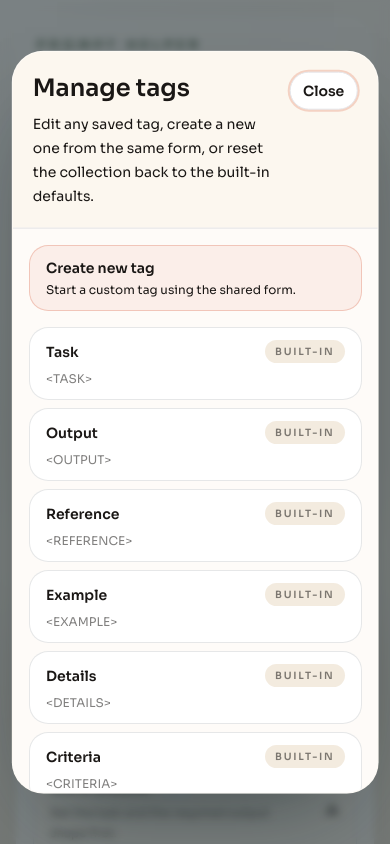
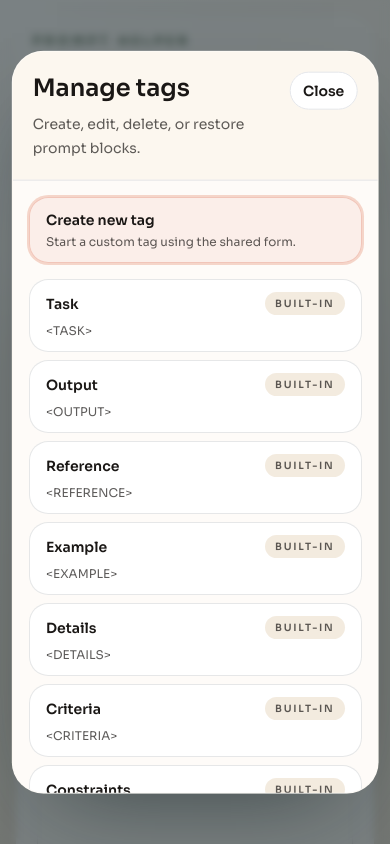
Before and after one commit to BuHogeJI2/prompt-helper, a React (Vite) app: page / in a window 390 px wide. Both pictures are taken after a click on the button "Manage tags". Shown: the top 844 px of the page. Built offline with nearby package versions, Linux system fonts and the light colour scheme.

Commit message:
fix: improve responsive ux and tag management

```diff
--- a/src/App.tsx
+++ b/src/App.tsx
@@ -65,7 +65,7 @@ export default function App() {
         />
 
         <div className="grid grid-cols-1 gap-5 xl:grid-cols-2 xl:items-start">
-          <TagsPanel sections={sections} onInsertTag={insertTag} />
+          <div className="order-1 xl:order-2">
             <EditorPanel
               editorText={editorText}
               editorRef={editorRef}
@@ -74,6 +74,10 @@ export default function App() {
               onCopy={copyPrompt}
               onClearRequest={requestClear}
             />
+          </div>
+          <div className="order-2 xl:order-1">
+            <TagsPanel sections={sections} onInsertTag={insertTag} />
+          </div>
         </div>
       </div>
 
--- a/src/components/Header.tsx
+++ b/src/components/Header.tsx
@@ -6,41 +6,27 @@ type HeaderProps = {
 
 export default function Header({ onManageTags, totalTags, customTagsCount }: HeaderProps) {
   return (
-    <header className="grid gap-4 rounded-[1.85rem] border border-white/55 bg-white/60 p-5 shadow-panel backdrop-blur md:grid-cols-[minmax(0,1fr)_auto] md:items-start md:p-6">
-      <div className="space-y-3">
-        <p className="text-xs font-semibold uppercase tracking-[0.4em] text-moss">Prompt Helper</p>
-        <div className="space-y-2.5">
-          <h1 className="max-w-3xl text-[1.9rem] font-semibold leading-tight text-cinder sm:text-[2.2rem]">
-            Build structured prompts in one deliberate workspace.
-          </h1>
-          <p className="max-w-2xl text-sm leading-6 text-cinder/68">
-            Choose a block, drop it into the editor, and keep the cursor exactly where the writing
-            should start. Built-in tags are grouped, hotkeyed, and easy to manage without crowding
-            the editor.
-          </p>
-        </div>
+    <header className="flex flex-col gap-4 rounded-[1.6rem] border border-white/55 bg-white/60 p-4 shadow-panel backdrop-blur sm:flex-row sm:items-center sm:justify-between sm:p-5">
+      <div>
+        <p className="text-xs font-semibold uppercase tracking-[0.35em] text-moss">Prompt Helper</p>
+        <h1 className="mt-1.5 text-2xl font-semibold leading-tight text-cinder sm:text-[1.75rem]">
+          Build structured prompts.
+        </h1>
+        <p className="mt-1 text-sm leading-6 text-cinder/70">
+          Choose a block, write in place, and copy the finished prompt.
+        </p>
       </div>
 
-      <div className="flex flex-col gap-3 md:min-w-[16rem]">
-        <div className="grid grid-cols-2 gap-2.5">
-          <div className="rounded-[1.15rem] border border-ink/10 bg-white/80 px-3.5 py-2.5">
-            <p className="text-[11px] font-semibold uppercase tracking-[0.25em] text-cinder/45">
-              Saved tags
-            </p>
-            <p className="mt-1.5 text-2xl font-semibold text-cinder">{totalTags}</p>
-          </div>
-          <div className="rounded-[1.15rem] border border-ink/10 bg-white/80 px-3.5 py-2.5">
-            <p className="text-[11px] font-semibold uppercase tracking-[0.25em] text-cinder/45">
-              Custom
-            </p>
-            <p className="mt-1.5 text-2xl font-semibold text-cinder">{customTagsCount}</p>
-          </div>
-        </div>
-
+      <div className="flex flex-wrap items-center gap-3 sm:justify-end">
+        <p className="text-sm text-cinder/70">
+          <span className="font-semibold text-cinder">{totalTags}</span> tags
+          <span aria-hidden="true"> · </span>
+          <span className="font-semibold text-cinder">{customTagsCount}</span> custom
+        </p>
         <button
           type="button"
           onClick={onManageTags}
-          className="inline-flex items-center justify-center rounded-full border border-cinder/10 bg-cinder px-4 py-2.5 text-sm font-semibold text-white transition hover:bg-cinder/92 focus:outline-none focus:ring-2 focus:ring-cinder/25"
+          className="inline-flex items-center justify-center rounded-full border border-cinder/10 bg-cinder px-4 py-2.5 text-sm font-semibold text-white transition hover:bg-cinder/92 focus:outline-none focus:ring-2 focus:ring-cinder/25 motion-reduce:transition-none"
         >
           Manage tags
         </button>
--- a/src/features/editor/EditorPanel.tsx
+++ b/src/features/editor/EditorPanel.tsx
@@ -21,25 +21,34 @@ export default function EditorPanel({
     <section className="rounded-[2rem] border border-white/65 bg-white/80 p-5 shadow-panel backdrop-blur md:p-6">
       <div className="flex flex-col gap-4 border-b border-ink/8 pb-5 md:flex-row md:items-start md:justify-between">
         <div className="space-y-2">
-          <p className="text-xs font-semibold uppercase tracking-[0.32em] text-cinder/45">Editor</p>
+          <p className="text-xs font-semibold uppercase tracking-[0.32em] text-cinder/65">Editor</p>
           <h2 className="text-2xl font-semibold text-cinder">Compose with visible structure.</h2>
-          <p className="max-w-2xl text-sm leading-6 text-cinder/65">
-            Every inserted block starts on a new line, includes one blank line between tags, and
-            returns the cursor to the writable space inside the block.
+          <p className="max-w-2xl text-sm leading-6 text-cinder/70">
+            Insert a block and start writing between its tags.
           </p>
         </div>
 
-        <div className="flex flex-col items-start gap-3 md:items-end">
-          <span className="rounded-full border border-ink/10 bg-sand/55 px-3 py-1 text-xs font-semibold uppercase tracking-[0.22em] text-cinder/55">
+        <div className="flex min-w-fit flex-col items-start gap-2 md:items-end">
+          <div className="flex flex-wrap items-center gap-3 md:justify-end">
+            <span className="rounded-full border border-ink/10 bg-sand/55 px-3 py-1 text-xs font-semibold uppercase tracking-[0.18em] text-cinder/70">
               {editorText.length} characters
             </span>
             <button
               type="button"
               onClick={onCopy}
-            className="inline-flex items-center justify-center rounded-full bg-ember px-5 py-3 text-sm font-semibold text-white transition hover:bg-ember/92 focus:outline-none focus:ring-2 focus:ring-ember/30"
+              className="inline-flex items-center justify-center rounded-full bg-ember px-5 py-3 text-sm font-semibold text-ink transition hover:bg-ember/85 focus:outline-none focus:ring-2 focus:ring-ember/30 motion-reduce:transition-none"
             >
               Quick copy
             </button>
+          </div>
+          <p
+            role="status"
+            aria-live="polite"
+            aria-atomic="true"
+            className="min-h-5 text-xs font-medium text-moss"
+          >
+            {status}
+          </p>
         </div>
       </div>
 
@@ -52,29 +61,18 @@ export default function EditorPanel({
         className="mt-5 h-[58vh] min-h-[26rem] w-full resize-none rounded-[1.65rem] border border-ink/10 bg-[#fffdf9] p-5 text-sm leading-7 text-cinder shadow-[inset_0_1px_0_rgba(255,255,255,0.7)] focus:border-ember/45 focus:outline-none focus:ring-2 focus:ring-ember/25"
       />
 
-      <div className="mt-5 flex flex-col gap-4 rounded-[1.5rem] border border-ink/8 bg-[#fffaf4] p-4 md:flex-row md:items-center md:justify-between">
-        <div className="space-y-1 text-sm leading-6 text-cinder/66">
-          <p aria-live="polite">{status || "Copy status and editor safety actions show here."}</p>
-          <p>
-            Tip: use Enter for new lines and Alt+Shift+letter to insert built-in tags without
-            leaving the editor.
-          </p>
-        </div>
-
-        <div className="rounded-[1.25rem] border border-rose-200 bg-rose-50/80 px-4 py-3 text-sm text-rose-900">
-          <p className="font-semibold">Danger zone</p>
-          <p className="mt-1 text-rose-900/75">
-            Clear removes the entire editor after a confirmation step.
+      <div className="mt-4 flex flex-col gap-3 border-t border-ink/8 pt-4 sm:flex-row sm:items-center sm:justify-between">
+        <p className="text-sm leading-6 text-cinder/70">
+          Use Enter for new lines and Alt+Shift+letter for built-in tags.
         </p>
         <button
           type="button"
           onClick={onClearRequest}
-            className="mt-3 inline-flex items-center justify-center rounded-full border border-rose-300 bg-white px-4 py-2 text-sm font-semibold text-rose-900 transition hover:bg-rose-50 focus:outline-none focus:ring-2 focus:ring-rose-300/60"
+          className="inline-flex shrink-0 items-center justify-center self-start rounded-full border border-rose-300 bg-white px-4 py-2 text-sm font-semibold text-rose-900 transition hover:bg-rose-50 focus:outline-none focus:ring-2 focus:ring-rose-300/60 motion-reduce:transition-none sm:self-auto"
         >
           Clear editor
         </button>
       </div>
-      </div>
     </section>
   );
 }
--- a/src/features/tags/ManageTagsModal.tsx
+++ b/src/features/tags/ManageTagsModal.tsx
@@ -1,6 +1,6 @@
 import * as Dialog from "@radix-ui/react-dialog";
 
-import { useMemo, useState } from "react";
+import { useLayoutEffect, useMemo, useRef, useState } from "react";
 
 import ConfirmationDialog from "@/components/ConfirmationDialog";
 import TagEditor from "@/features/tags/TagEditor";
@@ -35,7 +35,11 @@ export default function ManageTagsModal({
 }: IManageTagsModalProps) {
   const [selectedId, setSelectedId] = useState<string | null>(null);
   const [draft, setDraft] = useState(EMPTY_DRAFT);
+  const [isEditorView, setIsEditorView] = useState(false);
+  const [isDeleteConfirmOpen, setIsDeleteConfirmOpen] = useState(false);
   const [isResetConfirmOpen, setIsResetConfirmOpen] = useState(false);
+  const createButtonRef = useRef<HTMLButtonElement>(null);
+  const tagInputRef = useRef<HTMLInputElement>(null);
   const { status: feedback, showStatus, clearStatus } = useTransientStatus();
 
   const selectedTag = useMemo(
@@ -48,19 +52,45 @@ export default function ManageTagsModal({
     setDraft(EMPTY_DRAFT);
   };
 
+  useLayoutEffect(() => {
+    if (!isOpen) return;
+
+    if (isEditorView) {
+      tagInputRef.current?.focus();
+      return;
+    }
+
+    createButtonRef.current?.focus();
+  }, [isEditorView, isOpen, selectedId]);
+
   const handleOpenChange = (open: boolean) => {
     onOpenChange(open);
 
     if (!open) {
       resetEditor();
+      setIsEditorView(false);
       clearStatus();
+      setIsDeleteConfirmOpen(false);
       setIsResetConfirmOpen(false);
     }
+  };
+
+  const handleCreateNew = () => {
+    resetEditor();
+    clearStatus();
+    setIsEditorView(true);
   };
 
   const handleSelectTag = (tag: TagDefinition) => {
     setSelectedId(tag.id);
     setDraft({ label: tag.label, hint: tag.hint ?? "" });
+    clearStatus();
+    setIsEditorView(true);
+  };
+
+  const handleBackToList = () => {
+    clearStatus();
+    setIsEditorView(false);
   };
 
   const handleSubmit = () => {
@@ -89,12 +119,15 @@ export default function ManageTagsModal({
     if (!selectedId) return;
     onDeleteTag(selectedId);
     resetEditor();
+    setIsEditorView(false);
+    setIsDeleteConfirmOpen(false);
     showStatus("Tag deleted.");
   };
 
   const handleReset = () => {
     onResetTags();
     resetEditor();
+    setIsEditorView(false);
     setIsResetConfirmOpen(false);
     showStatus("Default tags restored.");
   };
@@ -104,42 +137,68 @@ export default function ManageTagsModal({
       <Dialog.Root open={isOpen} onOpenChange={handleOpenChange}>
         <Dialog.Portal>
           <Dialog.Overlay className="fixed inset-0 z-50 bg-ink/55 backdrop-blur-sm" />
-          <Dialog.Content className="fixed left-1/2 top-1/2 z-[60] flex max-h-[88vh] w-[min(94vw,72rem)] -translate-x-1/2 -translate-y-1/2 flex-col overflow-hidden rounded-[2rem] border border-white/40 bg-[#fcf7ef] shadow-[0_40px_90px_-45px_rgba(13,27,30,0.62)] focus:outline-none">
+          <Dialog.Content
+            onOpenAutoFocus={(event) => {
+              event.preventDefault();
+              createButtonRef.current?.focus();
+            }}
+            className="fixed left-1/2 top-1/2 z-[60] flex max-h-[88vh] w-[min(94vw,72rem)] -translate-x-1/2 -translate-y-1/2 flex-col overflow-hidden rounded-[2rem] border border-white/40 bg-[#fcf7ef] shadow-[0_40px_90px_-45px_rgba(13,27,30,0.62)] focus:outline-none"
+          >
             <div className="flex items-start justify-between gap-4 border-b border-ink/8 px-5 py-5 md:px-6">
               <div className="space-y-2">
                 <Dialog.Title className="text-2xl font-semibold text-cinder">
                   Manage tags
                 </Dialog.Title>
-                <Dialog.Description className="max-w-2xl text-sm leading-6 text-cinder/66">
-                  Edit any saved tag, create a new one from the same form, or reset the collection
-                  back to the built-in defaults.
+                <Dialog.Description className="max-w-2xl text-sm leading-6 text-cinder/70">
+                  Create, edit, delete, or restore prompt blocks.
                 </Dialog.Description>
               </div>
-              <Dialog.Close className="rounded-full border border-ink/12 bg-white px-3 py-2 text-sm font-semibold text-cinder transition hover:bg-white/80 focus:outline-none focus:ring-2 focus:ring-ember/30">
+              <Dialog.Close className="rounded-full border border-ink/12 bg-white px-3 py-2 text-sm font-semibold text-cinder transition hover:bg-white/80 focus:outline-none focus:ring-2 focus:ring-ember/30 motion-reduce:transition-none">
                 Close
               </Dialog.Close>
             </div>
 
-            <div className="grid gap-0 overflow-y-auto md:grid-cols-[18rem_minmax(0,1fr)]">
+            <div className="grid min-h-0 flex-1 gap-0 overflow-hidden md:grid-cols-[18rem_minmax(0,1fr)]">
+              <div
+                className={`${isEditorView ? "hidden" : "block"} min-h-0 overflow-y-auto md:block`}
+              >
                 <TagList
                   tags={tags}
                   selectedId={selectedId}
-                onCreateNew={resetEditor}
+                  createButtonRef={createButtonRef}
+                  onCreateNew={handleCreateNew}
                   onSelectTag={handleSelectTag}
                 />
+              </div>
+              <div
+                className={`${isEditorView ? "block" : "hidden"} min-h-0 overflow-y-auto md:block`}
+              >
                 <TagEditor
                   selectedTag={selectedTag}
                   draft={draft}
                   feedback={feedback}
+                  tagInputRef={tagInputRef}
+                  onBack={handleBackToList}
                   onDraftChange={setDraft}
                   onSubmit={handleSubmit}
-                onDelete={handleDelete}
+                  onDelete={() => setIsDeleteConfirmOpen(true)}
                   onResetRequest={() => setIsResetConfirmOpen(true)}
                 />
+              </div>
             </div>
           </Dialog.Content>
         </Dialog.Portal>
       </Dialog.Root>
+
+      <ConfirmationDialog
+        open={isDeleteConfirmOpen}
+        onOpenChange={setIsDeleteConfirmOpen}
+        title={`Delete ${selectedTag?.label ?? "this tag"}?`}
+        description="This removes the tag from the palette and cannot be undone. Your editor content will not change."
+        confirmLabel="Delete tag"
+        onConfirm={handleDelete}
+        confirmFocusRef={createButtonRef}
+      />
 
       <ConfirmationDialog
         open={isResetConfirmOpen}
@@ -148,6 +207,7 @@ export default function ManageTagsModal({
         description="This will remove custom tags and revert edited built-in tags back to the default set."
         confirmLabel="Reset tags"
         onConfirm={handleReset}
+        confirmFocusRef={createButtonRef}
       />
     </>
   );
--- a/src/features/tags/TagList.tsx
+++ b/src/features/tags/TagList.tsx
@@ -1,26 +1,36 @@
+import type { RefObject } from "react";
+
 import type { TagDefinition } from "@/types/tags";
 
 interface ITagListProps {
   tags: TagDefinition[];
   selectedId: string | null;
+  createButtonRef: RefObject<HTMLButtonElement | null>;
   onCreateNew: () => void;
   onSelectTag: (tag: TagDefinition) => void;
 }
 
-export default function TagList({ tags, selectedId, onCreateNew, onSelectTag }: ITagListProps) {
+export default function TagList({
+  tags,
+  selectedId,
+  createButtonRef,
+  onCreateNew,
+  onSelectTag,
+}: ITagListProps) {
   return (
     <aside className="border-b border-ink/8 bg-white/55 p-4 md:border-b-0 md:border-r">
       <button
+        ref={createButtonRef}
         type="button"
         onClick={onCreateNew}
-        className={`w-full rounded-[1.2rem] border px-4 py-3 text-left transition focus:outline-none focus:ring-2 focus:ring-ember/30 ${
+        className={`w-full rounded-[1.2rem] border px-4 py-3 text-left transition focus:outline-none focus:ring-2 focus:ring-ember/30 motion-reduce:transition-none ${
           selectedId === null
             ? "border-ember/35 bg-ember/10"
             : "border-ink/10 bg-white hover:border-ink/15"
         }`}
       >
         <span className="block text-sm font-semibold text-cinder">Create new tag</span>
-        <span className="mt-1 block text-xs text-cinder/58">
+        <span className="mt-1 block text-xs text-cinder/70">
           Start a custom tag using the shared form.
         </span>
       </button>
@@ -31,7 +41,7 @@ export default function TagList({ tags, selectedId, onCreateNew, onSelectTag }:
             key={tag.id}
             type="button"
             onClick={() => onSelectTag(tag)}
-            className={`w-full rounded-[1.2rem] border px-4 py-3 text-left transition focus:outline-none focus:ring-2 focus:ring-ember/30 ${
+            className={`w-full rounded-[1.2rem] border px-4 py-3 text-left transition focus:outline-none focus:ring-2 focus:ring-ember/30 motion-reduce:transition-none ${
               selectedId === tag.id
                 ? "border-cinder bg-cinder text-white"
                 : "border-ink/10 bg-white hover:border-ink/15"
@@ -41,7 +51,7 @@ export default function TagList({ tags, selectedId, onCreateNew, onSelectTag }:
               <span className="text-sm font-semibold">{tag.label}</span>
               <span
                 className={`rounded-full px-2.5 py-1 text-[10px] font-semibold uppercase tracking-[0.18em] ${
-                  selectedId === tag.id ? "bg-white/15 text-white" : "bg-sand/75 text-cinder/55"
+                  selectedId === tag.id ? "bg-white/15 text-white" : "bg-sand/75 text-cinder/70"
                 }`}
               >
                 {tag.source === "builtin" ? "Built-in" : "Custom"}
@@ -49,7 +59,7 @@ export default function TagList({ tags, selectedId, onCreateNew, onSelectTag }:
             </div>
             <span
               className={`mt-2 block text-xs ${
-                selectedId === tag.id ? "text-white/75" : "text-cinder/55"
+                selectedId === tag.id ? "text-white/80" : "text-cinder/70"
               }`}
             >
               {tag.openTag}
--- a/src/features/tags/TagsPanel.tsx
+++ b/src/features/tags/TagsPanel.tsx
@@ -12,16 +12,15 @@ interface ITagsPanelProps {
 export default function TagsPanel({ sections, onInsertTag }: ITagsPanelProps) {
   return (
     <section className="rounded-[1.7rem] border border-white/60 bg-white/75 p-4 shadow-panel backdrop-blur md:p-5">
-      <div className="flex flex-col gap-2.5 md:flex-row md:items-end md:justify-between">
+      <div className="flex flex-col gap-2.5 md:flex-row md:items-center md:justify-between">
         <div className="space-y-2">
-          <p className="text-xs font-semibold uppercase tracking-[0.35em] text-cinder/50">
+          <p className="text-xs font-semibold uppercase tracking-[0.35em] text-cinder/65">
             Prompt blocks
           </p>
           <div>
-            <h2 className="text-xl font-semibold text-cinder">Keep the structure visible.</h2>
-            <p className="max-w-2xl text-sm leading-6 text-cinder/68">
-              Built-in tags are grouped by intent and stay one click away. Shortcuts mirror the same
-              blocks, so the editor stays fast without hiding the palette behind a scrolling panel.
+            <h2 className="text-xl font-semibold text-cinder">Choose a block.</h2>
+            <p className="max-w-2xl text-sm leading-6 text-cinder/70">
+              Select a tag to insert it at the cursor.
             </p>
           </div>
         </div>
@@ -38,26 +37,29 @@ export default function TagsPanel({ sections, onInsertTag }: ITagsPanelProps) {
             className="overflow-hidden rounded-[1.3rem] border border-ink/8 bg-[#fffaf3]"
           >
             <Accordion.Header>
-              <Accordion.Trigger className="group flex w-full items-center justify-between gap-4 px-4 py-3 text-left transition hover:bg-white/80 md:px-5">
+              <Accordion.Trigger className="group flex w-full items-center justify-between gap-4 px-4 py-3 text-left transition hover:bg-white/80 md:px-5 motion-reduce:transition-none">
                 <div>
                   <div className="flex items-center gap-3">
                     <span className="text-base font-semibold text-cinder">
                       {section.group.title}
                     </span>
-                    <span className="rounded-full border border-ink/10 bg-white px-2.5 py-1 text-[11px] font-semibold uppercase tracking-[0.2em] text-cinder/45">
+                    <span className="rounded-full border border-ink/10 bg-white px-2.5 py-1 text-[11px] font-semibold uppercase tracking-[0.2em] text-cinder/65">
                       {section.tags.length}
                     </span>
                   </div>
-                  <p className="mt-1 text-xs leading-5 text-cinder/60 sm:text-sm">
+                  <p className="mt-1 text-xs leading-5 text-cinder/70 sm:text-sm">
                     {section.group.description}
                   </p>
                 </div>
-                <span className="text-cinder/45 transition group-data-[state=open]:rotate-180">
+                <span
+                  aria-hidden="true"
+                  className="text-cinder/65 transition group-data-[state=open]:rotate-180 motion-reduce:transition-none"
+                >
                   ▼
                 </span>
               </Accordion.Trigger>
             </Accordion.Header>
-            <Accordion.Content className="border-t border-ink/8 px-4 pb-3 pt-3 data-[state=closed]:animate-accordion-up data-[state=open]:animate-accordion-down md:px-5">
+            <Accordion.Content className="border-t border-ink/8 px-4 pb-3 pt-3 data-[state=closed]:animate-accordion-up data-[state=open]:animate-accordion-down motion-reduce:animate-none md:px-5">
               <div className="grid gap-2.5 md:grid-cols-2 xl:grid-cols-3">
                 {section.tags.map((tag) => {
                   const shortcutLabel = tag.shortcut ? formatShortcutLabel(tag.shortcut) : null;
@@ -67,7 +69,7 @@ export default function TagsPanel({ sections, onInsertTag }: ITagsPanelProps) {
                       key={tag.id}
                       type="button"
                       onClick={() => onInsertTag(tag)}
-                      className="group flex min-h-[7.25rem] flex-col rounded-[1.15rem] border border-ink/10 bg-white px-3.5 py-3 text-left transition hover:-translate-y-0.5 hover:border-ember/35 hover:shadow-soft focus:outline-none focus:ring-2 focus:ring-ember/30"
+                      className="group flex min-h-[6.5rem] flex-col rounded-[1.15rem] border border-ink/10 bg-white px-3.5 py-3 text-left transition motion-safe:hover:-translate-y-0.5 hover:border-ember/35 hover:shadow-soft focus:outline-none focus:ring-2 focus:ring-ember/30 motion-reduce:transition-none"
                     >
                       <div className="flex flex-col items-start gap-2">
                         <span className="text-sm font-semibold text-cinder">{tag.label}</span>
@@ -77,8 +79,8 @@ export default function TagsPanel({ sections, onInsertTag }: ITagsPanelProps) {
                           </span>
                         ) : null}
                       </div>
-                      <code className="mt-2 text-[11px] text-cinder/55">{tag.openTag}</code>
-                      <p className="mt-auto pt-2 text-xs leading-5 text-cinder/60">{tag.hint}</p>
+                      <code className="mt-2 text-[11px] text-cinder/70">{tag.openTag}</code>
+                      <p className="mt-auto pt-2 text-xs leading-5 text-cinder/70">{tag.hint}</p>
                     </button>
                   );
                 })}
```
Also changed, not shown: src/components/ConfirmationDialog.tsx (+29 -5 lines), src/features/tags/TagEditor.tsx (+23 -10 lines), src/index.css (+11 -0 lines), 2 other files (tests, documents, lock files or other folders). Lines whose indentation alone changed are shown as unchanged.
